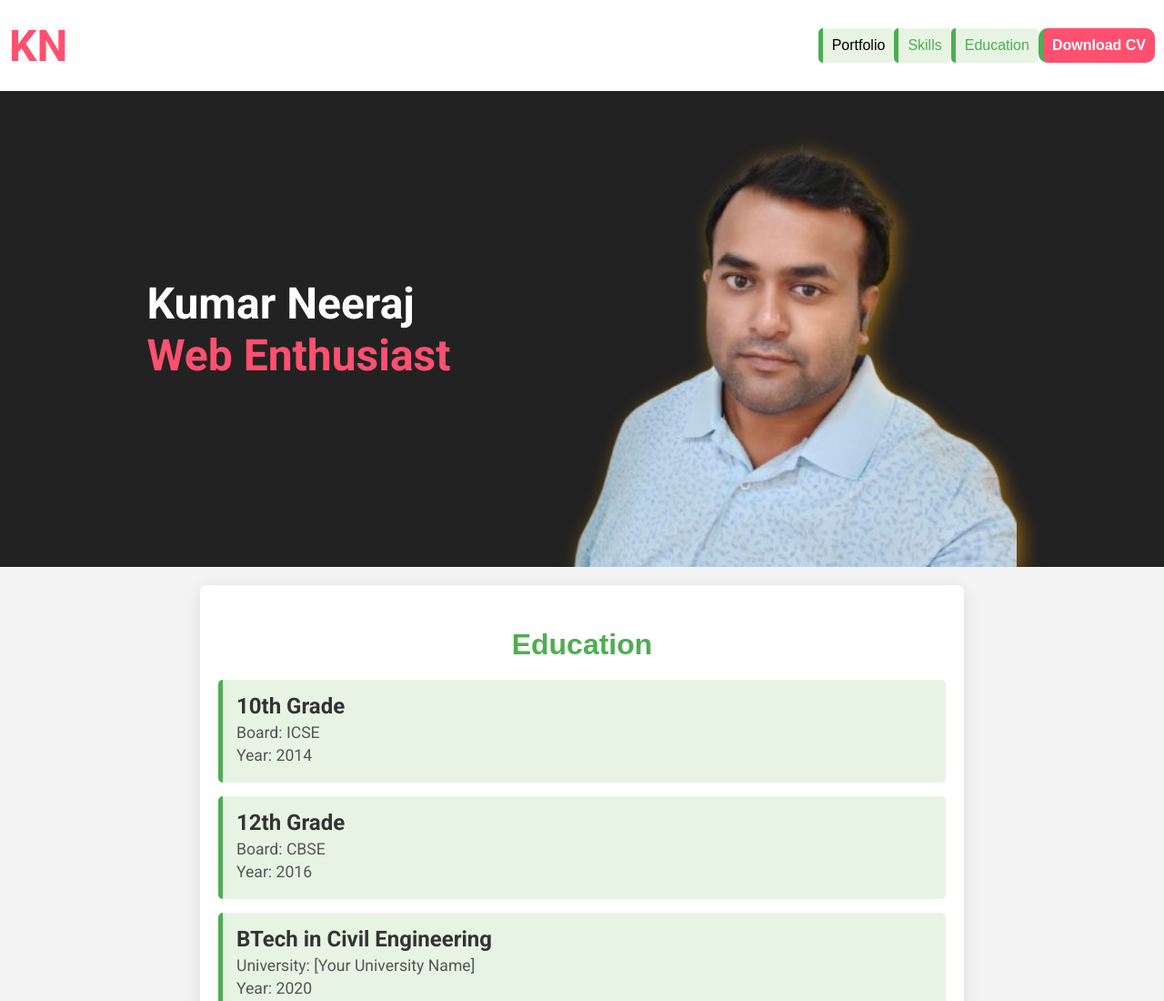
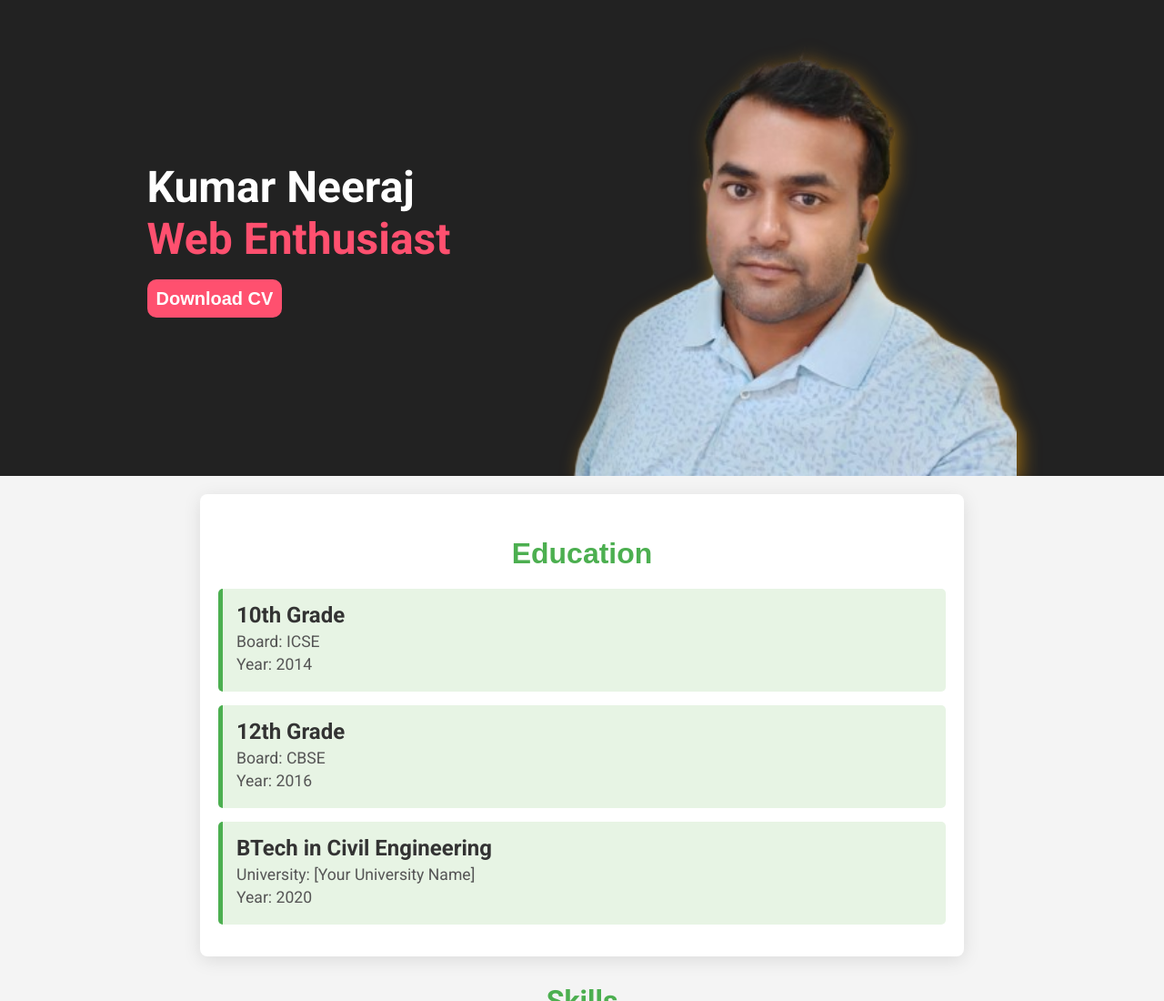
Before and after one commit to NeerajNightCoder/kumarNeerajWebsite, a plain HTML site: page index.html in a window 1280 px wide. Shown: the top 1100 px of the page at 91% size. Drawn offline with Linux system fonts and the light colour scheme.

Commit message:
removed navbar

```diff
--- a/index.html
+++ b/index.html
@@ -60,7 +60,7 @@
   </head>
   <body>
     <!-- navbar -->
-    <div id="navbar">
+    <!-- <div id="navbar">
       <h3>KN</h3>
       <ul>
         <li>Portfolio</li>
@@ -68,13 +68,13 @@
         <li><a href="#Education">Education</a></li>
         <li id="cvbtn"><a href="./assets/Resume.pdf" download="KumarNeerajResume.pdf">Download CV</a></li>
       </ul>
-    </div>
+    </div> -->
 
     <!-- Hero section -->
     <div id="herosection">
       <div id="tagdiv">
         <p id="name">Kumar Neeraj</p>
-        <p id="tagline">Web Enthusiast</p>
+        <p id="tagline">Web Enthusiast</p><a href="./assets/Resume.pdf" download="KumarNeerajResume.pdf" id="cvbtn">Download CV</a>
       </div>
       <img src="./assets/Neeraj.png" alt="">
     </div>
--- a/navbar.css
+++ b/navbar.css
@@ -42,6 +42,8 @@ h3 {
   color: #fff;
   font-weight: 700 !important;
   cursor: pointer;
+  font-size:  20px;
+  padding: 10px;
 }
 
 #cvbtn a{
```
